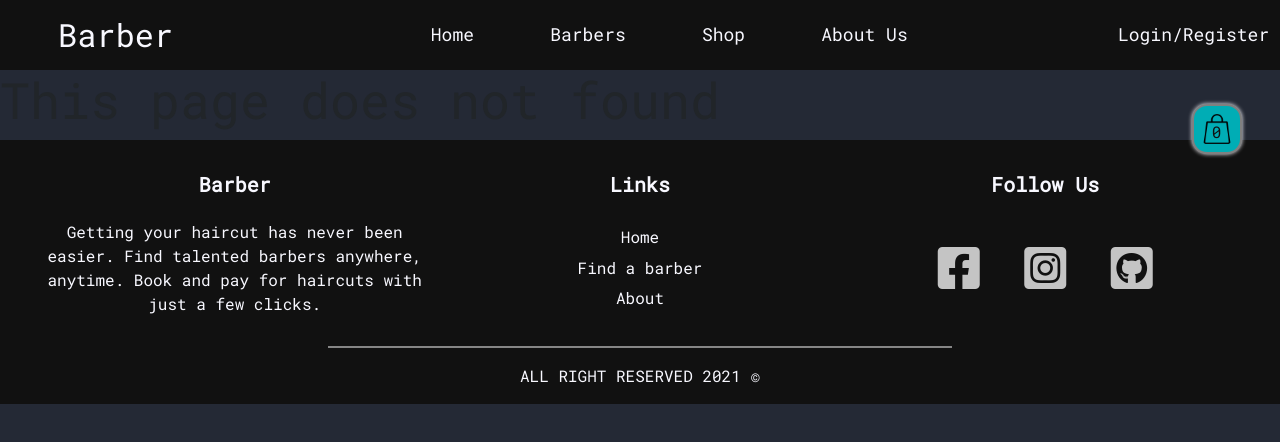
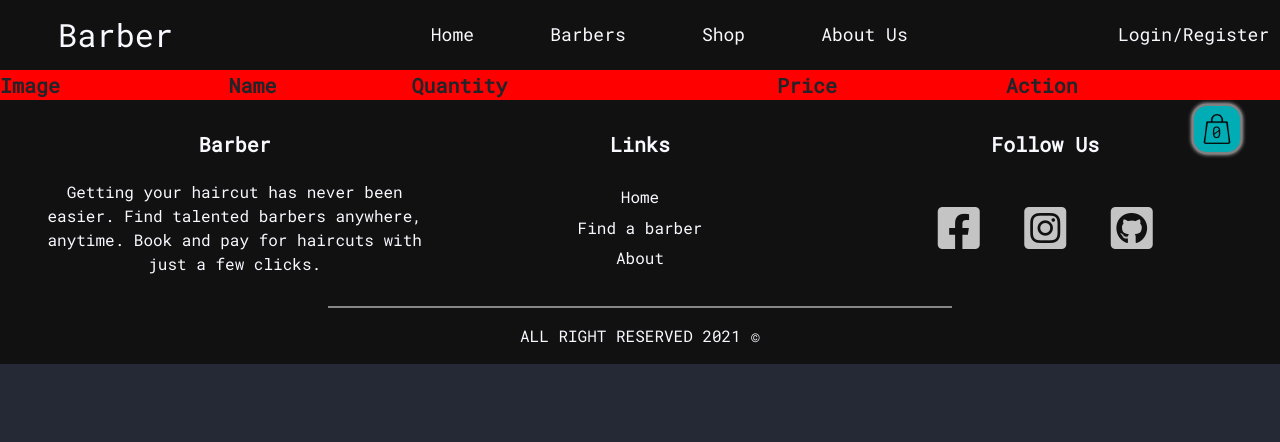
Before and after one commit to yaserananbeh/barber, a React (Create React App) app: page /cart in a window 1280 px wide. Shown: the top 442 px of the page. Built offline with nearby package versions, Linux system fonts and the light colour scheme.

Commit message:
add to cart one time show cart table

```diff
--- a/src/App.js
+++ b/src/App.js
@@ -11,6 +11,7 @@ import RegisterPage from "./pages/RegisterPage";
 import FindBarberPage from "./pages/FindBarberPage";
 import ShopPage from "./pages/ShopPage";
 import CartBtn from "./components/CartBtn";
+import CartPage from "./pages/CartPage";
 
 export const CartCounterContext = createContext();
 function App() {
@@ -27,12 +28,11 @@ function App() {
           <CartBtn cartCounter={cartCounter} />
           <Routes>
             <Route path="/" element={<LandingPage />} />
-            {/* <Route path="/account"> */}
             <Route path="/login" element={<LoginPage />} />
             <Route path="/register" element={<RegisterPage />} />
-            {/* </Route> */}
             <Route path="/findBarber" element={<FindBarberPage />} />
             <Route path="/shop" element={<ShopPage />} />
+            <Route path="/cart" element={<CartPage />} />
             <Route path="*" element={<EmptyPage />} />
           </Routes>
           <Footer />
--- a/src/components/CartBtn.js
+++ b/src/components/CartBtn.js
@@ -1,9 +1,9 @@
 import React from "react";
 import { Link } from "react-router-dom";
 import "../style/CartBtn.scss";
-function CartBtn({cartCounter}) {
+function CartBtn({ cartCounter }) {
   return (
-    <Link to="/" className="CartBtnContainer">
+    <Link to="/cart" className="CartBtnContainer">
       <div>
         <img src="./assets/images/shopping-bag-icon.png" alt="cart btn" />
         <span>{cartCounter}</span>
--- a/src/components/ProductApi.json
+++ b/src/components/ProductApi.json
@@ -2,46 +2,55 @@
   {
     "productName": "THINNING SCISSORS",
     "productImageLink": "http://html.kodesolution.live/html/health-beauty/haircare/v3.1/demo/images/products/1.jpg",
-    "productPrice": 90.0
+    "productPrice": 90.0,
+    "quantity":1
   },
   {
     "productName": "HAIR DRYER",
     "productImageLink": "http://html.kodesolution.live/html/health-beauty/haircare/v3.1/demo/images/products/2.jpg",
-    "productPrice": 480.0
+    "productPrice": 480.0,
+    "quantity":1
   },
   {
     "productName": "HAIR BRUSH",
     "productImageLink": "http://html.kodesolution.live/html/health-beauty/haircare/v3.1/demo/images/products/3.jpg",
-    "productPrice": 55.0
+    "productPrice": 55.0,
+    "quantity":1
   },
   {
     "productName": "SHAVING BRUSH",
     "productImageLink": "http://html.kodesolution.live/html/health-beauty/haircare/v3.1/demo/images/products/4.jpg",
-    "productPrice": 185.0
+    "productPrice": 185.0,
+    "quantity":1
   },
   {
     "productName": "SHAVING RAZOR",
     "productImageLink": "http://html.kodesolution.live/html/health-beauty/haircare/v3.1/demo/images/products/5.jpg",
-    "productPrice": 210.0
+    "productPrice": 210.0,
+    "quantity":1
   },
   {
     "productName": "HAIR OIL",
     "productImageLink": "http://html.kodesolution.live/html/health-beauty/haircare/v3.1/demo/images/products/6.jpg",
-    "productPrice": 160.0
+    "productPrice": 160.0,
+    "quantity":1
   },
   {
     "productName": "HAIR POMADE",
     "productImageLink": "http://html.kodesolution.live/html/health-beauty/haircare/v3.1/demo/images/products/7.jpg",
-    "productPrice": 110.0
+    "productPrice": 110.0,
+    "quantity":1
   },
   {
     "productName": "SHAVING GEL",
     "productImageLink": "http://html.kodesolution.live/html/health-beauty/haircare/v3.1/demo/images/products/8.jpg",
-    "productPrice": 240.0
+    "productPrice": 240.0,
+    "quantity":1
   },
   {
     "productName": "BEARD OIL",
     "productImageLink": "http://html.kodesolution.live/html/health-beauty/haircare/v3.1/demo/images/products/9.jpg",
-    "productPrice": 480.0
+    "productPrice": 480.0,
+    "quantity":1
   }
 ]
--- a/src/components/ProductCard.js
+++ b/src/components/ProductCard.js
@@ -1,9 +1,22 @@
-import React, { useContext } from "react";
+import React, { useContext, useEffect, useState } from "react";
 import "../style/ProductCard.scss";
 import { CartCounterContext } from "../App";
 
-function ProductCard({ data, index }) {
+function ProductCard({ data, index, rerender, setRerender }) {
   const cartCounterSetter = useContext(CartCounterContext);
+  const [existInCart, setExistInCart] = useState(false);
+  useEffect(() => {
+    checkIfExist();
+  }, [existInCart,rerender]);
+  const checkIfExist = () => {
+    if (localStorage.getItem("cartItems")) {
+      JSON.parse(localStorage.getItem("cartItems")).forEach((element) => {
+        if (element.productName == data.productName) {
+          setExistInCart(true);
+        }
+      });
+    }
+  };
   const handleAddToCartBtn = (choosenItem) => {
     if (localStorage.getItem("cartItems")) {
       localStorage.setItem(
@@ -13,10 +26,13 @@ function ProductCard({ data, index }) {
           choosenItem,
         ])
       );
+
       cartCounterSetter(JSON.parse(localStorage.getItem("cartItems")).length);
+      setRerender(rerender + 1);
     } else {
       localStorage.setItem("cartItems", JSON.stringify([choosenItem]));
       cartCounterSetter(JSON.parse(localStorage.getItem("cartItems")).length);
+      setRerender(rerender + 1);
     }
   };
 
@@ -28,7 +44,9 @@ function ProductCard({ data, index }) {
       <div className="infoArea">
         <h3>{data.productName}</h3>
         <h4>{data.productPrice}$</h4>
-        <button onClick={() => handleAddToCartBtn(data)}>Add To Cart</button>
+        <button disabled={existInCart} onClick={() => handleAddToCartBtn(data)}>
+          {!existInCart ? "Add To Cart" : "Added To Cart"}
+        </button>
       </div>
     </div>
   );
--- a/src/components/ProductsSection.js
+++ b/src/components/ProductsSection.js
@@ -1,13 +1,25 @@
-import React from "react";
+import React, { useEffect, useState } from "react";
 import "../style/ProductsSection.scss";
 import products from "./ProductApi.json";
 import ProductCard from "./ProductCard";
 
 function ProductsSection() {
+  const [rerender, setRerender] = useState(1);
+  useEffect(() => {
+    localStorage.setItem("ourProductsArr", JSON.stringify(products));
+  });
   return (
     <div className="shopProductsContainer">
       {products.map((data, index) => {
-        return <ProductCard data={data} key={index} index={index} />;
+        return (
+          <ProductCard
+            data={data}
+            key={index}
+            index={index}
+            rerender={rerender}
+            setRerender={setRerender}
+          />
+        );
       })}
     </div>
   );
--- /dev/null
+++ b/src/components/ShopCartTable.js
@@ -0,0 +1,41 @@
+import React, { useState, useEffect } from "react";
+import "../style/ShopCartTable.scss";
+
+function ShopCartTable() {
+  const [cartItems, setCartItems] = useState([]);
+  useEffect(() => {
+    localStorage.getItem("cartItems")
+      ? setCartItems(JSON.parse(localStorage.getItem("cartItems")))
+      : setCartItems([]);
+  }, []);
+  return (
+    <table className="cartTableMainContainer">
+      <thead>
+        <tr>
+          <th>Image</th>
+          <th>Name</th>
+          <th>Quantity</th>
+          <th>Price</th>
+          <th>Action</th>
+        </tr>
+      </thead>
+      <tbody>
+        {cartItems.map((data, index) => {
+          return (
+            <tr key={index}>
+              <td>
+                <img src={data.productImageLink} alt={data.productName} />
+              </td>
+              <td>{data.productName}</td>
+              <td>{data.quantity}</td>
+              <td>{data.productPrice}$</td>
+              <td><button>delete</button></td>
+            </tr>
+          );
+        })}
+      </tbody>
+    </table>
+  );
+}
+
+export default ShopCartTable;
--- /dev/null
+++ b/src/pages/CartPage.js
@@ -0,0 +1,12 @@
+import React from "react";
+import ShopCartTable from "../components/ShopCartTable";
+
+function CartPage() {
+  return (
+    <div>
+      <ShopCartTable />
+    </div>
+  );
+}
+
+export default CartPage;
--- /dev/null
+++ b/src/style/ShopCartTable.scss
@@ -0,0 +1,4 @@
+table.cartTableMainContainer{
+    background-color: red;
+    width: 100%;
+}
```
